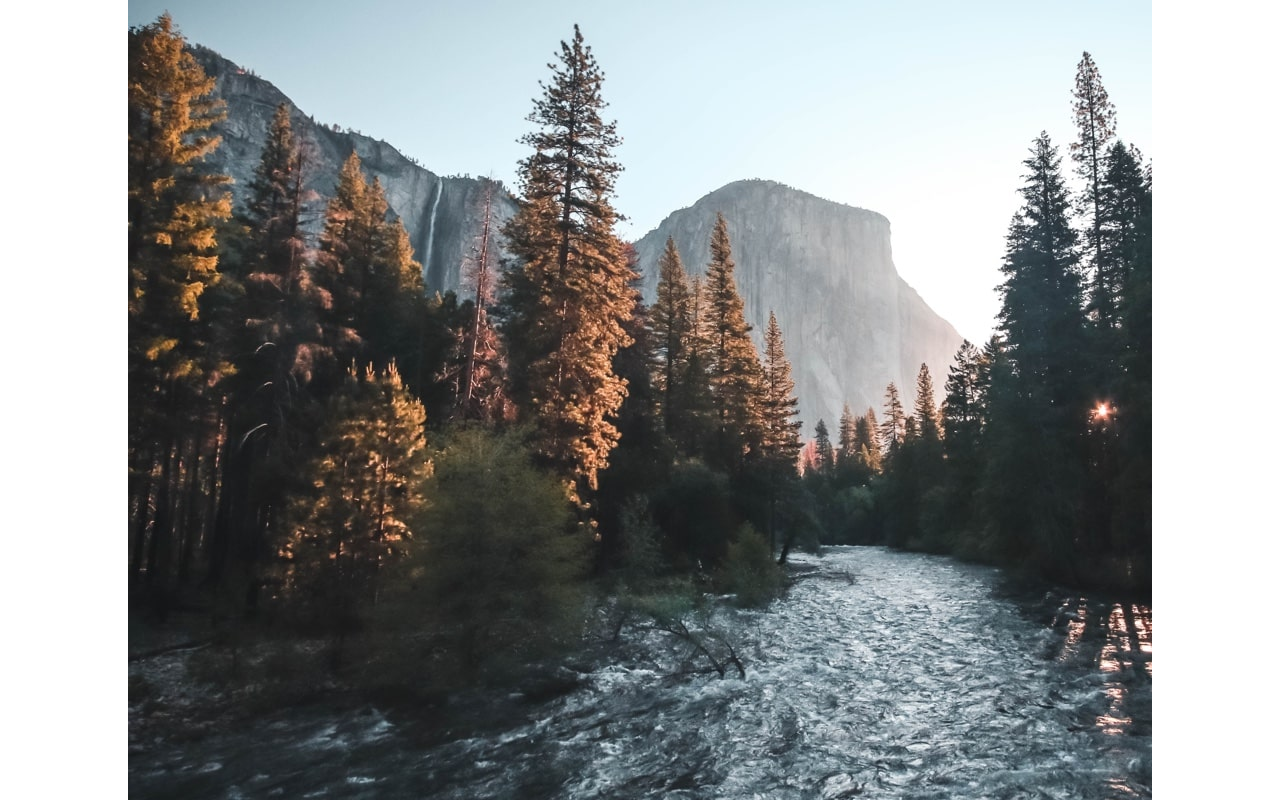
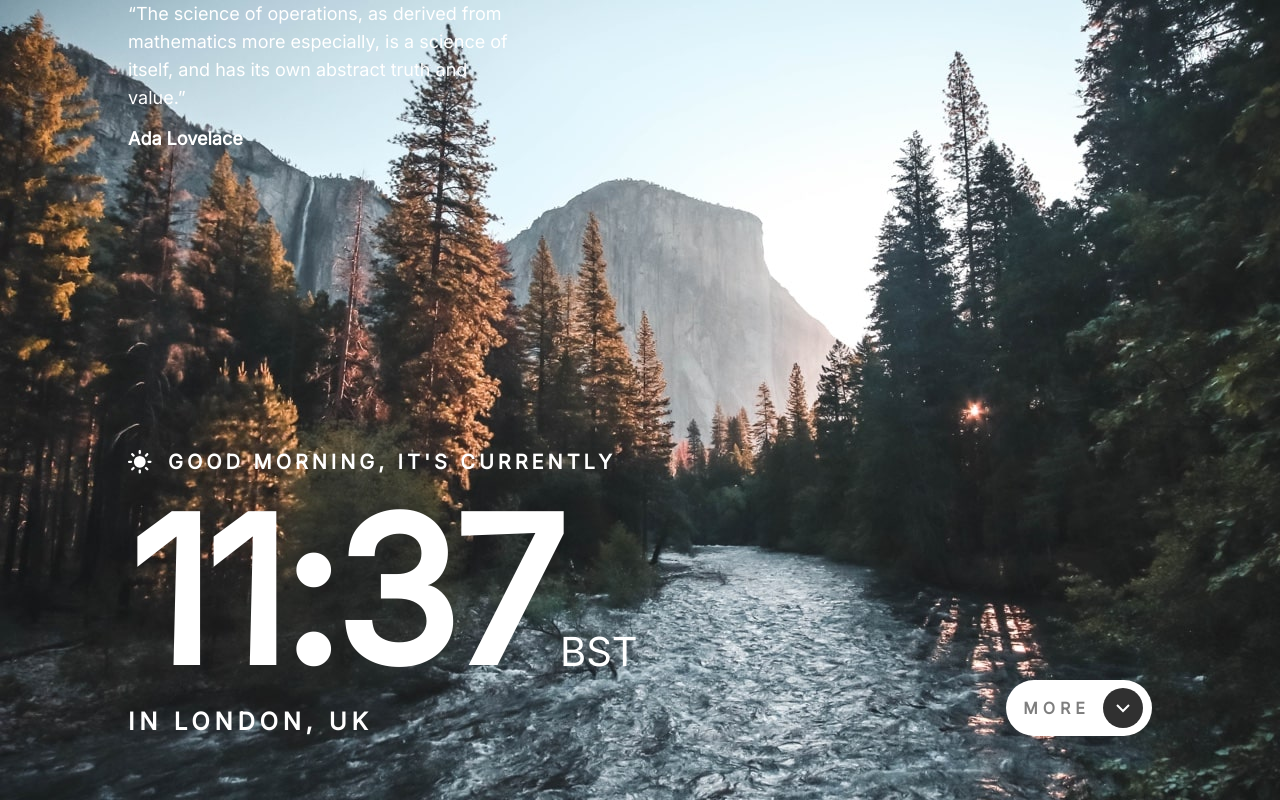
Before and after one commit to Abdulmajeedkutaibani/Clock-App, a React (Create React App) app: page / in a window 1280 px wide. Built offline with nearby package versions, Linux system fonts and the light colour scheme.

Commit message:
finish html and css of clock-app

```diff
--- a/src/App.js
+++ b/src/App.js
@@ -1,12 +1,17 @@
 import './index.css';
 import { TimeAndInfo } from './Components/TimeAndInfo';
 import { Quote } from './Components/Quote';
-import { MainClock } from './Components/MainClock';
+
+import { MoreInfo } from './Components/MoreInfo';
 
 function App() {
   return (
     <div className='container'>
-      <MainClock />
+      <div className='clock-container'>
+        <Quote />
+        <TimeAndInfo />
+        <MoreInfo />
+      </div>
     </div>
   );
 }
--- a/src/Components/Btn.js
+++ b/src/Components/Btn.js
@@ -7,6 +7,18 @@ export const Btn = () => {
   const handleClick = () => {
     arrow === 'arrow' ? setArrow('arrow-active') : setArrow('arrow');
     btnText === 'MORE' ? setBtnText('LESS') : setBtnText('MORE');
+
+    arrow === 'arrow-active'
+      ? (document.getElementById('more-info-container').style.height = '0')
+      : (document.getElementById('more-info-container').style.height = '50%');
+
+    arrow === 'arrow'
+      ? (document.getElementById('more-info').style.display = 'flex')
+      : (document.getElementById('more-info').style.display = 'none');
+
+    arrow === 'arrow-active'
+      ? (document.getElementById('quote-container').style.display = 'flex')
+      : (document.getElementById('quote-container').style.display = 'none');
   };
   return (
     <div>
--- a/src/Components/MainClock.js
+++ /dev/null
@@ -1,7 +0,0 @@
-import React from 'react';
-import { Quote } from './Quote';
-import { TimeAndInfo } from './TimeAndInfo';
-
-export const MainClock = () => {
-  return <div className='main-clock'></div>;
-};
--- a/src/Components/MoreInfo.js
+++ b/src/Components/MoreInfo.js
@@ -1,5 +1,30 @@
 import React from 'react';
 
 export const MoreInfo = () => {
-  return <div className='more-info'></div>;
+  return (
+    <div className='more-info-container' id='more-info-container'>
+      <div className='more-info' id='more-info'>
+        <div className='col-1' id='col'>
+          <div className='col-1_item'>
+            <h6>CURRENT TIMEZONE</h6>
+            <h2>Europe/London</h2>
+          </div>
+          <div className='col-1_item'>
+            <h6>DAY OF THE YEAR</h6>
+            <h2>295</h2>
+          </div>
+        </div>
+        <div className='col-2' id='col'>
+          <div className='col-2_item'>
+            <h6>DAY OF THE WEEK</h6>
+            <h2>5</h2>
+          </div>
+          <div className='col-2_item'>
+            <h6>WEEK NUMBER</h6>
+            <h2>42</h2>
+          </div>
+        </div>
+      </div>
+    </div>
+  );
 };
--- a/src/Components/Quote.js
+++ b/src/Components/Quote.js
@@ -2,7 +2,7 @@ import React from 'react';
 
 export const Quote = () => {
   return (
-    <div className='quote-container'>
+    <div className='quote-container' id='quote-container'>
       <h5 className='quote'>
         “The science of operations, as derived from mathematics more especially,
         is a science of itself, and has its own abstract truth and value.”
--- a/src/index.css
+++ b/src/index.css
@@ -15,10 +15,9 @@ body {
 }
 
 .container {
+  overflow: hidden;
   margin: auto;
-  width: 80%;
-  height: 800px;
-  padding: 4rem;
+  height: 100vh;
   background-size: cover;
   background-repeat: no-repeat;
   background-image: url(./Components/Images/bg-image-daytime.jpg);
@@ -35,7 +34,6 @@ h2 {
   font-weight: bold;
   font-size: 56px;
   line-height: 68px;
-  color: var(--secondary-color);
 }
 h3 {
   font-weight: bold;
@@ -60,7 +58,6 @@ h6 {
   line-height: 28px;
   letter-spacing: 3px;
   text-transform: uppercase;
-  color: var(--secondary-color);
 }
 
 p {
@@ -74,7 +71,7 @@ p {
   flex-direction: column;
   justify-content: space-between;
   width: 100%;
-  height: 100%;
+  height: 50%;
 }
 
 /* Expand-Btn */
@@ -139,6 +136,7 @@ p {
 .time-info {
   display: flex;
   justify-content: space-between;
+  padding: 5% 10%;
 }
 .time {
   display: flex;
@@ -176,10 +174,54 @@ p {
 .quote-container {
   color: var(--tirtiary-color);
   width: 50%;
+  height: 50%;
   display: flex;
   flex-direction: column;
   gap: 13px;
+  padding: 0 10%;
 }
 .quote {
   font-weight: normal;
 }
+
+/* More Info */
+.more-info-container {
+  bottom: 0;
+  height: 0%;
+  width: 100%;
+  background: rgba(255, 255, 255, 0.75);
+  backdrop-filter: blur(40.7742px);
+  padding: 0 10%;
+}
+.more-info {
+  color: var(--secondary-color);
+  display: flex;
+  align-items: center;
+  margin-top: 74px;
+}
+.more-info .col-1,
+.more-info .col-2 {
+  display: flex;
+  flex-direction: column;
+  gap: 3rem;
+}
+.hidden {
+  display: none;
+}
+.col-1 {
+  width: 60%;
+  display: flex;
+  flex-direction: column;
+  border-right: 1px solid rgba(48, 48, 48, 0.25);
+}
+.col-2 {
+  padding-left: 94px;
+  display: flex;
+  flex-direction: column;
+}
+.clock-container {
+  display: flex;
+  flex-direction: column;
+  justify-content: space-evenly;
+  height: 100%;
+}
```
